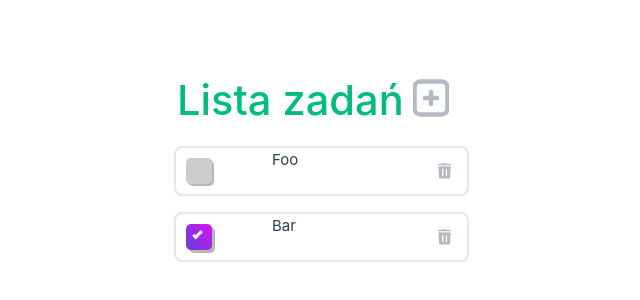
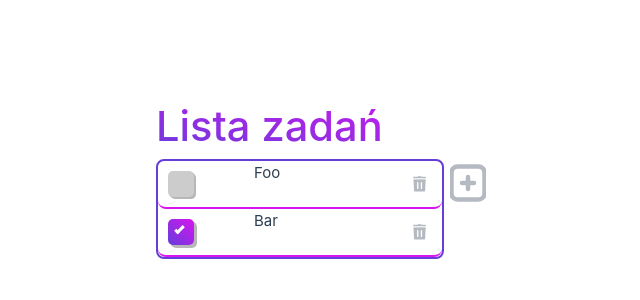
Before and after one commit to Niyande/todolist, a Vue app in the folder vue-project/: page / in a window 1280 px wide. Shown: the part 224-524 px from the top of the page, without its empty margins (316-956 px from the left). Built offline with nearby package versions, Linux system fonts and the light colour scheme.

Commit message:
further visual improvements

```diff
--- a/vue-project/src/App.vue
+++ b/vue-project/src/App.vue
@@ -5,32 +5,3 @@ import List from './components/List.vue'
 <template>
     <List/>
 </template>
-
-<style scoped>
-header {
-  line-height: 1.5;
-}
-
-.logo {
-  display: block;
-  margin: 0 auto 2rem;
-}
-
-@media (min-width: 1024px) {
-  header {
-    display: flex;
-    place-items: center;
-    padding-right: calc(var(--section-gap) / 2);
-  }
-
-  .logo {
-    margin: 0 2rem 0 0;
-  }
-
-  header .wrapper {
-    display: flex;
-    place-items: flex-start;
-    flex-wrap: wrap;
-  }
-}
-</style>
--- a/vue-project/src/components/List.vue
+++ b/vue-project/src/components/List.vue
@@ -31,13 +31,11 @@ const removeListItem = (index) => {
 <template>
   <main>
     <div class="wrapper">
-      <h1 class="green">Lista zadań</h1>
-      <button @click="openPopup">
-        <PlusButton/>
-      </button>
+      <h1>Lista zadań</h1>
     </div>
     <NewItemPopup :isOpen="isPopupOpened" @modal-close="closePopup" @addListItem="addListItem" name="first-modal">
     </NewItemPopup>
+    <div class="wrapper">
       <div class="wrapper" id="list">
         <ListItem v-for="item in items" v-model:checked="item.checked">
           <template #content>{{ item.content }}</template>
@@ -48,18 +46,42 @@ const removeListItem = (index) => {
           </template>
         </ListItem>
       </div>
+      <button id="add-button" @click="openPopup">
+        <PlusButton/>
+      </button>
+    </div>
   </main>
 </template>
 
 <style scoped>
+main {
+  margin: 0 auto;
+  padding: 2rem;
+  width: 100rem;
+  max-width: 400px;
+}
+
+#add-button {
+  right: 0;
+  top: 0;
+  padding: 0;
+  border: none;
+  background-color: transparent;
+}
+
 #list {
-  width: 300px;
+  width: calc(100% - 3rem);
+  border: 2px solid rgb(100, 61, 219);
+  border-radius: 8px;
 }
 h1 {
   font-weight: 500;
   font-size: 2.6rem;
   position: relative;
-  top: -10px;
+  width: calc(100% - 3rem);
+  background-image: linear-gradient(10deg, rgb(100, 61, 219) 0%, rgb(217, 21, 239) 100%);
+  color: transparent;
+  background-clip: text;
 }
 
 h3 {
--- a/vue-project/src/components/ListItem.vue
+++ b/vue-project/src/components/ListItem.vue
@@ -15,15 +15,15 @@
 
 <style scoped>
 .item {
-  margin-bottom: 1rem;
   display: flex;
   position: relative;
-  border: 2px solid var(--color-border);
+  border-bottom: 2px solid rgb(217, 21, 239);
   border-radius: 8px;
+  width: 100%;
 }
 
 .content {
-  width: 150px;
+  width: 100%;
   margin-left: 50px;
 }
 </style>
--- a/vue-project/src/components/PlusButton.vue
+++ b/vue-project/src/components/PlusButton.vue
@@ -32,12 +32,12 @@
     background-image: linear-gradient(45deg, rgb(100, 61, 219) 0%, rgb(217, 21, 239) 100%);
     overflow: visible;
   }
-  svg path {
+  /* svg path {
     transition: all 0.2s;
-  }
+  } */
   .plusButton:hover svg path {
-    stroke: #fff;
-    fill: #fff;
+    stroke: var(--color-background);
+    fill: var(--color-background);
   }
   .plusButton:active {
     transform: scale(0.98);
--- a/vue-project/src/components/Trashcan.vue
+++ b/vue-project/src/components/Trashcan.vue
@@ -49,11 +49,11 @@
     background-image: linear-gradient(45deg, rgb(100, 61, 219) 0%, rgb(217, 21, 239) 100%);
     overflow: visible;
   }
-  .bin path {
+  /* .bin path {
     transition: all 0.2s;
-  }
+  } */
   .deleteButton:hover .bin path {
-    fill: #fff;
+    fill: var(--color-background);
   }
   .deleteButton:active {
     transform: scale(0.98);
```
Lines whose indentation alone changed are shown as unchanged.
